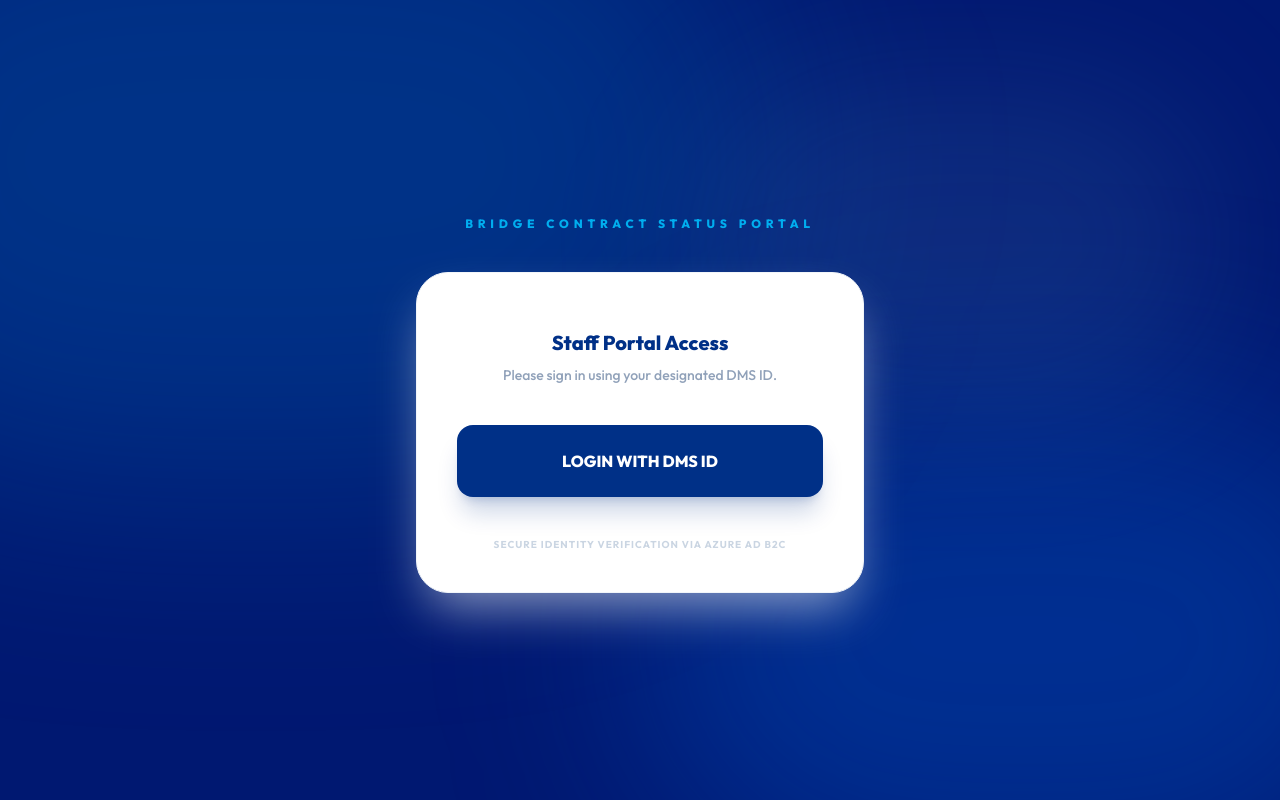
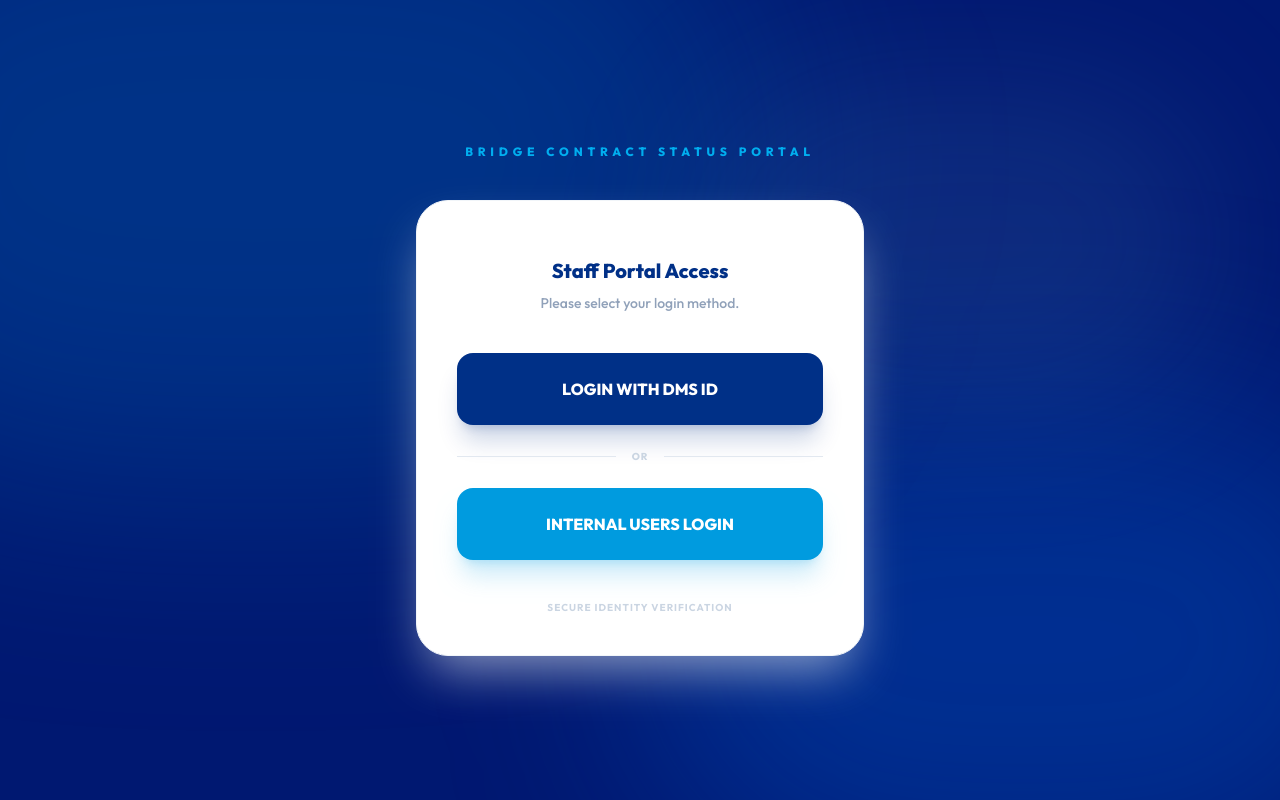
Before and after one commit to ebsystemdigitalization/Bridge-Contract-Status-Portal, a React (Vite) app: page /login in a window 1280 px wide. Built offline with nearby package versions, Linux system fonts and the light colour scheme; no server answers.

Commit message:
add employee button

```diff
--- a/src/pages/Login.tsx
+++ b/src/pages/Login.tsx
@@ -26,46 +26,69 @@ export const Login = () => {
   const [searchParams] = useSearchParams();
   const [codeProcessed, setCodeProcessed] = useState(false);
 
-  // 2. Handle ADB2C callback flow
+  // Handle ADB2C callback flow
   useEffect(() => {
     const code = searchParams.get('code');
     const state = searchParams.get('state');
-    // If we have an ADB2C code, strictly handle it and show loading
+
     if (code && !codeProcessed) {
       setCodeProcessed(true);
       setLoading(true);
       setError('');
+
       handleADB2CCallback(code, state)
         .then(() => {
           if (window.opener) {
-            window.opener.postMessage({ type: 'ADB2C_AUTH_SUCCESS' }, window.location.origin);
+            window.opener.postMessage(
+              { type: 'ADB2C_AUTH_SUCCESS' },
+              window.location.origin
+            );
             window.close();
           } else {
             navigate('/', { replace: true });
           }
         })
         .catch((err: any) => {
-          console.error("ADB2C Handle Error:", err);
-          setError(err.message || 'Staff Authentication failed. Please try again or contact IT.');
+          console.error('ADB2C Handle Error:', err);
+
+          setError(
+            err.message ||
+              'Staff Authentication failed. Please try again or contact IT.'
+          );
+
           setLoading(false);
-          // Only redirect back to login if it's not a critical error we want them to see
+
           if (!err.message?.includes('CRITICAL')) {
             if (window.opener) {
-              window.opener.postMessage({ type: 'ADB2C_AUTH_FAILURE', error: err.message }, window.location.origin);
+              window.opener.postMessage(
+                {
+                  type: 'ADB2C_AUTH_FAILURE',
+                  error: err.message
+                },
+                window.location.origin
+              );
+
               window.close();
             } else {
               navigate('/login', { replace: true });
             }
           }
         });
+
       return;
     }
-  }, [searchParams, codeProcessed, handleADB2CCallback, navigate]);
+  }, [
+    searchParams,
+    codeProcessed,
+    handleADB2CCallback,
+    navigate
+  ]);
 
-  // Listen for popup messages if we are the main window
+  // Listen for popup messages
   useEffect(() => {
     const handleMessage = (event: MessageEvent) => {
       const expectedOrigin = window.location.origin;
+
       if (!isTrustedMessageOrigin(event.origin, expectedOrigin)) {
         return;
       }
@@ -76,16 +99,22 @@ export const Login = () => {
         setError(event.data.error || 'Authentication failed');
       }
     };
+
     window.addEventListener('message', handleMessage);
-    return () => window.removeEventListener('message', handleMessage);
+
+    return () =>
+      window.removeEventListener('message', handleMessage);
   }, [navigate]);
 
-  // Handle Lockout Countdown
+  // Handle lockout countdown
   useEffect(() => {
     if (!lockoutTime) return;
 
     const timer = setInterval(() => {
-      const remaining = Math.ceil((lockoutTime - Date.now()) / 1000);
+      const remaining = Math.ceil(
+        (lockoutTime - Date.now()) / 1000
+      );
+
       if (remaining <= 0) {
         setLockoutTime(null);
         setFailedAttempts(0);
@@ -112,22 +141,46 @@ export const Login = () => {
       } else if (profile.status === 'Pending') {
         setError('Your account is awaiting admin approval.');
       } else if (profile.status === 'Rejected') {
-        setError('Your account registration has been rejected.');
+        setError(
+          'Your account registration has been rejected.'
+        );
       }
     }
   }, [user, profile, navigate]);
 
-  // Show loader only while processing an ADB2C callback code.
+  // Temporary Internal Employee SSO handler
+  const handleInternalLogin = () => {
+    setError(
+      'Internal Employee SSO is currently being configured.'
+    );
+
+    /*
+      Later this will become something like:
+
+      loginWithInternalSSO();
+
+      We will add this after IT provides:
+      - Employee Entra ID Client ID
+      - Tenant ID
+      - Authorization endpoint
+      - Token endpoint / OIDC metadata
+      - Confirmed redirect URI
+    */
+  };
+
   const isProcessingCode = !!searchParams.get('code');
 
   if (isProcessingCode && !error) {
     return (
       <div className="min-h-screen flex items-center justify-center bg-[#001871]">
         <div className="text-center">
+
           <Loader2 className="w-12 h-12 animate-spin text-cd-cyan mx-auto mb-4" />
+
           <p className="text-cd-cyan font-black tracking-widest text-xs uppercase animate-pulse">
             Finalizing Secure Access...
           </p>
+
         </div>
       </div>
     );
@@ -135,10 +188,16 @@ export const Login = () => {
 
   return (
     <div className="min-h-screen flex items-center justify-center bg-[#001871] p-4 relative overflow-hidden">
+
+      {/* Background */}
       <div className="absolute top-0 left-0 w-full h-full overflow-hidden pointer-events-none">
+
         <div className="absolute top-[-20%] left-[-20%] w-[80%] h-[80%] bg-[#009BDF]/20 rounded-full blur-[120px]" />
+
         <div className="absolute bottom-[-10%] right-[-10%] w-[60%] h-[60%] bg-[#0064DC]/30 rounded-full blur-[100px]" />
+
         <div className="absolute top-[10%] right-[5%] w-[40%] h-[40%] bg-[#7ED3F1]/10 rounded-full blur-[80px]" />
+
       </div>
 
       <motion.div
@@ -146,75 +205,134 @@ export const Login = () => {
         animate={{ opacity: 1, y: 0 }}
         className="max-w-md w-full relative z-10"
       >
+
+        {/* Portal title */}
         <div className="text-center mb-10">
-          <div className="flex justify-center mb-2">
 
-          </div>
           <div className="flex justify-center">
+
             <p className="text-xs font-black text-cd-cyan tracking-[0.4em] uppercase">
               Bridge Contract Status Portal
             </p>
+
           </div>
+
         </div>
 
-                <div className="bg-white p-10 rounded-4xl shadow-2xl shadow-slate-200/60 border border-slate-100 transition-all">
+        {/* Login card */}
+        <div className="bg-white p-10 rounded-4xl shadow-2xl shadow-slate-200/60 border border-slate-100 transition-all">
 
           <AnimatePresence mode="wait">
+
             {error && (
               <motion.div
-                initial={{ opacity: 0, scale: 0.95 }}
-                animate={{ opacity: 1, scale: 1 }}
-                exit={{ opacity: 0, scale: 0.95 }}
+                initial={{
+                  opacity: 0,
+                  scale: 0.95
+                }}
+                animate={{
+                  opacity: 1,
+                  scale: 1
+                }}
+                exit={{
+                  opacity: 0,
+                  scale: 0.95
+                }}
                 className={cn(
-                  "mb-6 p-4 border-2 rounded-2xl flex items-center gap-3 text-sm font-bold",
-                  error.includes('successful') || error.includes('awaiting')
-                    ? "bg-emerald-50 border-emerald-100 text-emerald-700"
-                    : "bg-rose-50 border-rose-100 text-rose-700"
+                  'mb-6 p-4 border-2 rounded-2xl flex items-center gap-3 text-sm font-bold',
+                  error.includes('successful') ||
+                    error.includes('awaiting')
+                    ? 'bg-emerald-50 border-emerald-100 text-emerald-700'
+                    : 'bg-rose-50 border-rose-100 text-rose-700'
                 )}
               >
+
                 <AlertCircle className="w-5 h-5 shrink-0" />
+
                 {error}
+
               </motion.div>
             )}
+
           </AnimatePresence>
-
 
           <div className="space-y-6">
 
+            {/* Header */}
             <div className="text-center py-4">
+
               <h3 className="text-xl font-black text-cd-blue mb-2">
                 Staff Portal Access
               </h3>
 
               <p className="text-slate-400 text-sm font-medium">
-                Please sign in using your designated DMS ID.
+                Please select your login method.
               </p>
+
             </div>
 
+            {/* ============================= */}
+            {/* DMS DEALER LOGIN */}
+            {/* ============================= */}
 
             <button
               onClick={() => loginWithADB2C(true)}
               disabled={loading}
               className="w-full py-6 bg-cd-blue text-white font-black rounded-2xl hover:bg-cd-blue/90 active:scale-[0.98] transition-all flex items-center justify-center gap-4 shadow-xl shadow-cd-blue/20"
             >
+
               {loading ? (
                 <Loader2 className="w-6 h-6 animate-spin" />
               ) : (
-                "LOGIN WITH DMS ID"
+                'LOGIN WITH DMS ID'
               )}
+
             </button>
 
+            {/* Separator */}
+
+            <div className="flex items-center gap-4">
+
+              <div className="h-px bg-slate-200 flex-1" />
+
+              <span className="text-[10px] font-black text-slate-300 uppercase tracking-widest">
+                OR
+              </span>
+
+              <div className="h-px bg-slate-200 flex-1" />
+
+            </div>
+
+            {/* ============================= */}
+            {/* INTERNAL EMPLOYEE LOGIN */}
+            {/* ============================= */}
+
+            <button
+              onClick={handleInternalLogin}
+              disabled={loading}
+              className="w-full py-6 bg-[#009BDF] text-white font-black rounded-2xl hover:bg-[#0088c4] active:scale-[0.98] transition-all flex items-center justify-center gap-4 shadow-xl shadow-[#009BDF]/20"
+            >
+
+              INTERNAL USERS LOGIN
+
+            </button>
+
+            {/* Footer */}
 
             <div className="pt-4 text-center">
+
               <p className="text-[10px] font-bold text-slate-300 uppercase tracking-widest">
-                Secure Identity verification via Azure AD B2C
+                Secure Identity Verification
               </p>
+
             </div>
 
           </div>
 
         </div>
+
       </motion.div>
+
     </div>
   );
 };
```
